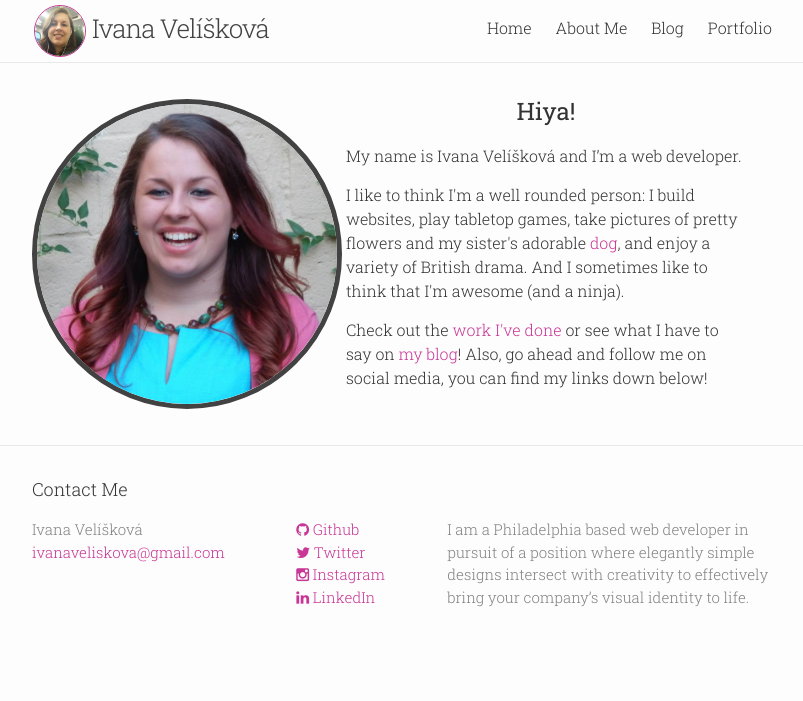
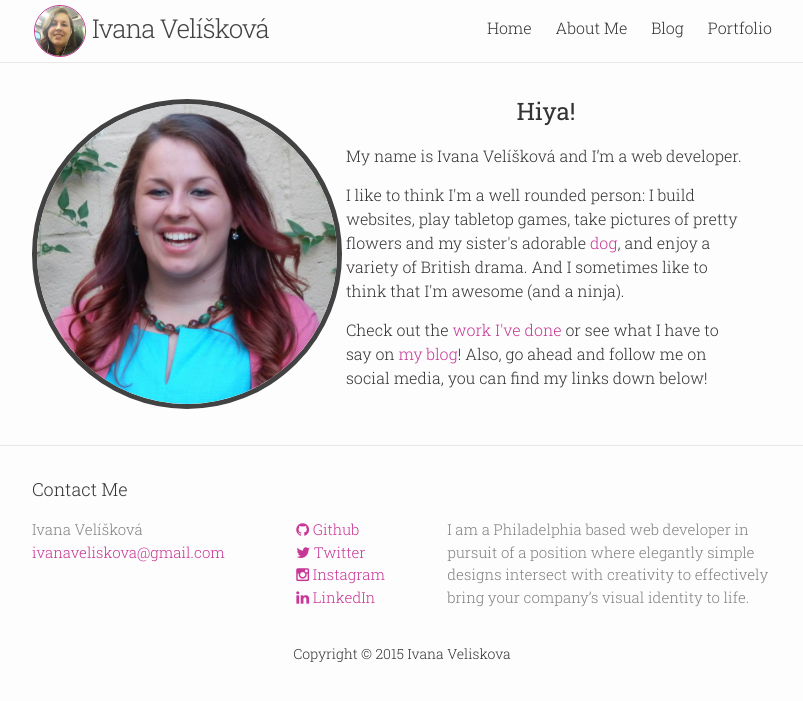
Before and after one commit to ivanaveliskova/Personal-Site, a Jekyll site: the page built from index.html, in a window 1280 px wide. Shown: the top 701 px of the page, without its empty margins (238-1041 px from the left). Built offline with Jekyll 4.4.1, drawn with Linux system fonts in a browser that asks for light colours.

Commit message:
added copyright

```diff
--- a/_includes/footer.html
+++ b/_includes/footer.html
@@ -57,6 +57,7 @@
         <p class="text">{{ site.description }}</p>
       </div>
     </div>
+    <div class="copyright">Copyright &copy; 2015 Ivana Veliskova</div>
 
   </div>
 
--- a/_sass/_layout.scss
+++ b/_sass/_layout.scss
@@ -327,3 +327,9 @@ Disqus Comments Styling
     max-width: 800px;
     margin: auto;
 }
+
+.copyright{
+    margin-top: 20px;
+    font-size: 14px;
+    text-align: center;
+}
```
